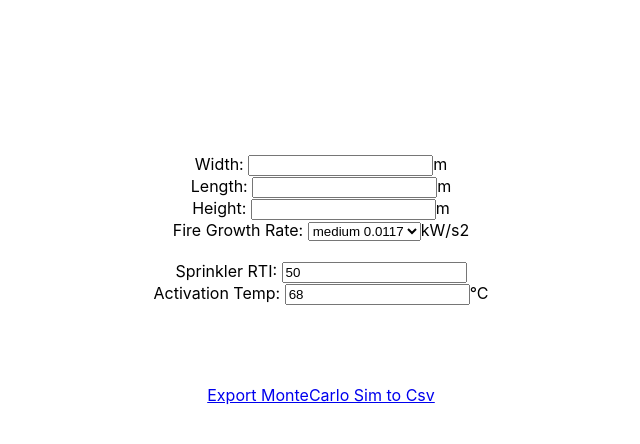
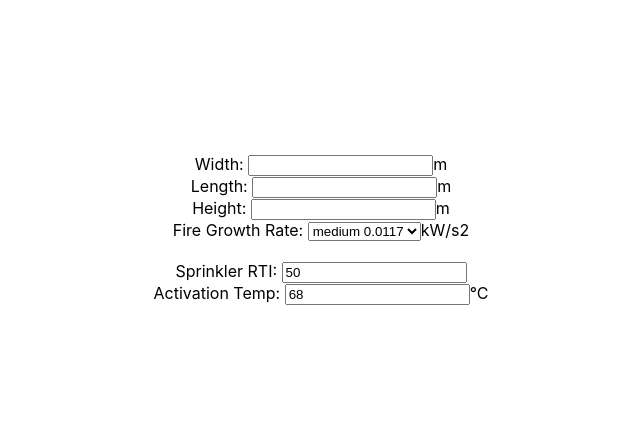
Before and after one commit to Ianshaw93/sprinklers, a React (Create React App) app: page / in a window 1280 px wide. Shown: the top 444 px of the page, without its empty margins (319-959 px from the left). Built offline with nearby package versions, Linux system fonts and the light colour scheme.

Commit message:
removed mc sim from master

```diff
--- a/src/App.js
+++ b/src/App.js
@@ -157,8 +157,7 @@ function App() {
          />
          : null
          }
-         <MonteCarloSim />
-      {/* {(csvData) ? <CSVLink data={csvData} filename={"mcSimReport"} target={"_blank"} >Export MonteCarlo Sim to Csv</CSVLink>  : null} */}
+         {/* <MonteCarloSim /> */}
       </div>
     </>
 
```
